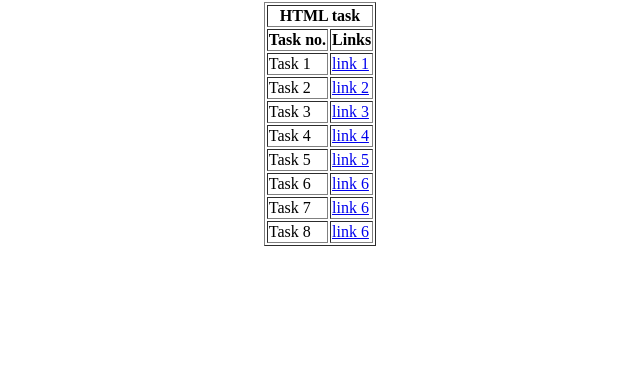
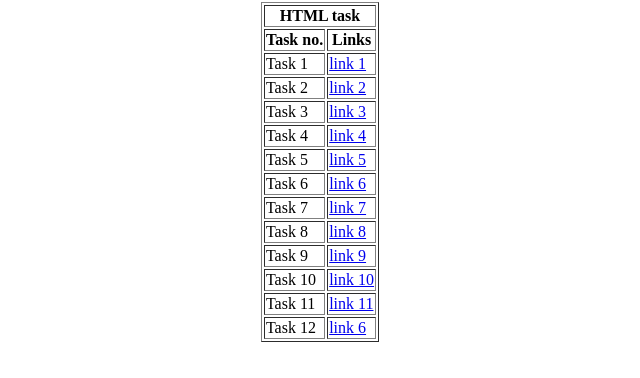
Before and after one commit to udayjs/merns_task, a plain HTML site: page index.html in a window 1280 px wide. Shown: the part 78-456 px from the top of the page, without its empty margins (320-960 px from the left). Drawn offline with Linux system fonts and the light colour scheme.

Commit message:
Update index.html

```diff
--- a/index.html
+++ b/index.html
@@ -42,12 +42,27 @@
                 </tr>
                 <tr>
                     <td>Task 7</td>
-                    <td><a href="./Task7.html">link 6</a></td>
+                    <td><a href="./Task7.html">link 7</a></td>
                 </tr>
                 <tr>
                     <td>Task 8</td>
-                    <td><a href="./Task8.html">link 6</a></td>
+                    <td><a href="./Task8.html">link 8</a></td>
                 </tr>
+                <tr>
+                    <td>Task 9</td>
+                    <td><a href="./Task9.html">link 9</a></td>
+                </tr>
+                <tr>
+                    <td>Task 10</td>
+                    <td><a href="./Task10.html">link 10</a></td>
+                </tr>
+                <tr>
+                    <td>Task 11</td>
+                    <td><a href="./Task11.html">link 11</a></td>
+                </tr>
+                <tr>
+                    <td>Task 12</td>
+                    <td><a href="./Task12.html">link 6</a></td>
             </table>
         </center>
     </body>
```
